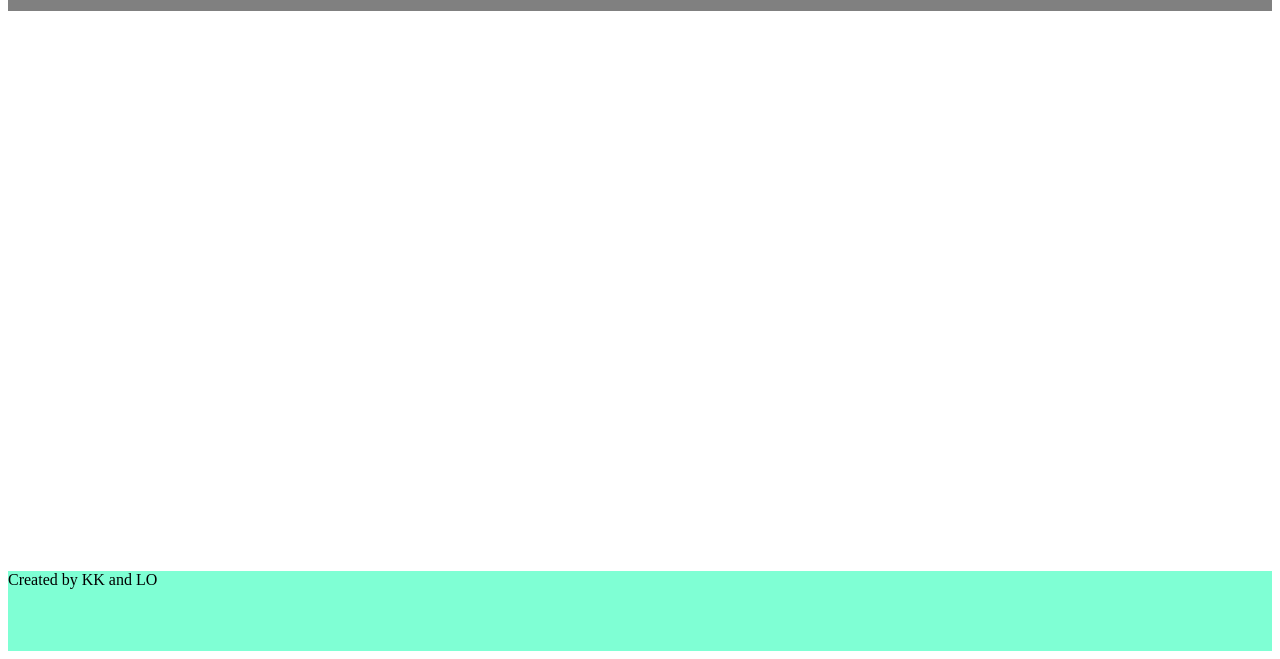
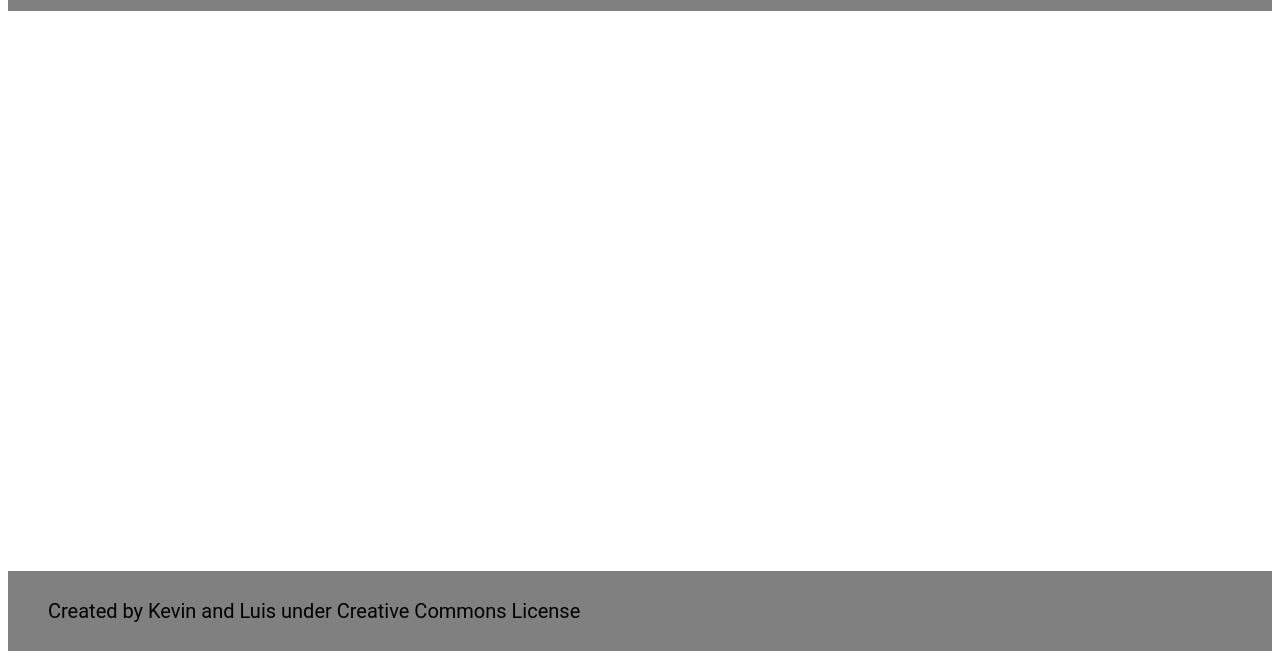
Before and after one commit to LOctavio/JavaScript-capstone, a website built with webpack: page src/index.html in a window 1280 px wide. Shown: the part 157-816 px from the top of the page. Built offline with nearby package versions, Linux system fonts and the light colour scheme.

Commit message:
Add footer

```diff
--- a/src/footer.js
+++ b/src/footer.js
@@ -2,7 +2,7 @@ const footerDom = () => {
   const mainDom = document.querySelector('body');
   const footerGrid = document.createElement('footer');
   footerGrid.classList.add('footer-grid');
-  footerGrid.innerHTML = 'Created by KK and LO';
+  footerGrid.innerHTML = 'Created by Kevin and Luis under Creative Commons License';
   mainDom.appendChild(footerGrid);
   return mainDom;
 }
--- a/src/style.css
+++ b/src/style.css
@@ -30,5 +30,10 @@ header {
 .footer-grid {
   grid-column: 1/2;
   grid-row: 3/4;
-  background-color: aquamarine;
+  background-color: gray;
+  font-family: 'Roboto', sans-serif;
+  font-size: 20px;
+  display: flex;
+  align-items: center;
+  padding-left: 2em;
 }
```
Also changed, not shown: dist/index.bundle.js.
